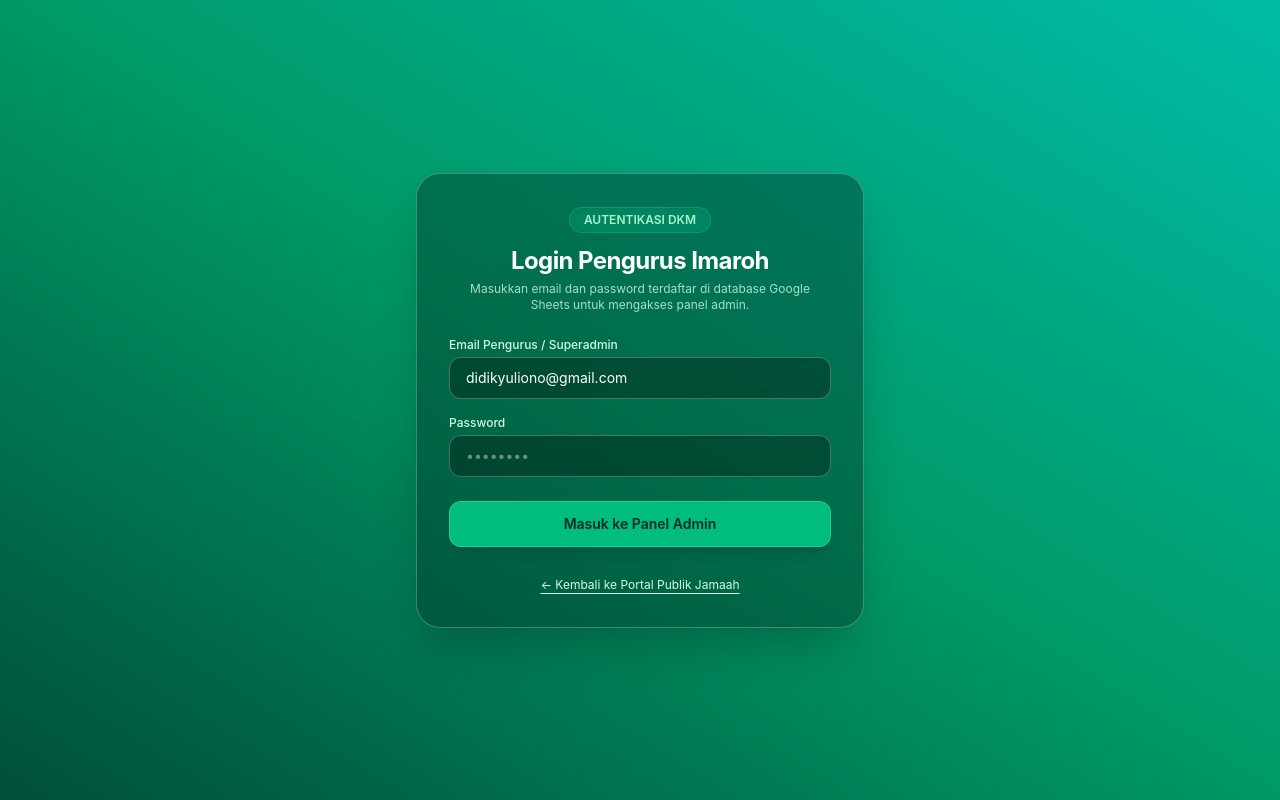
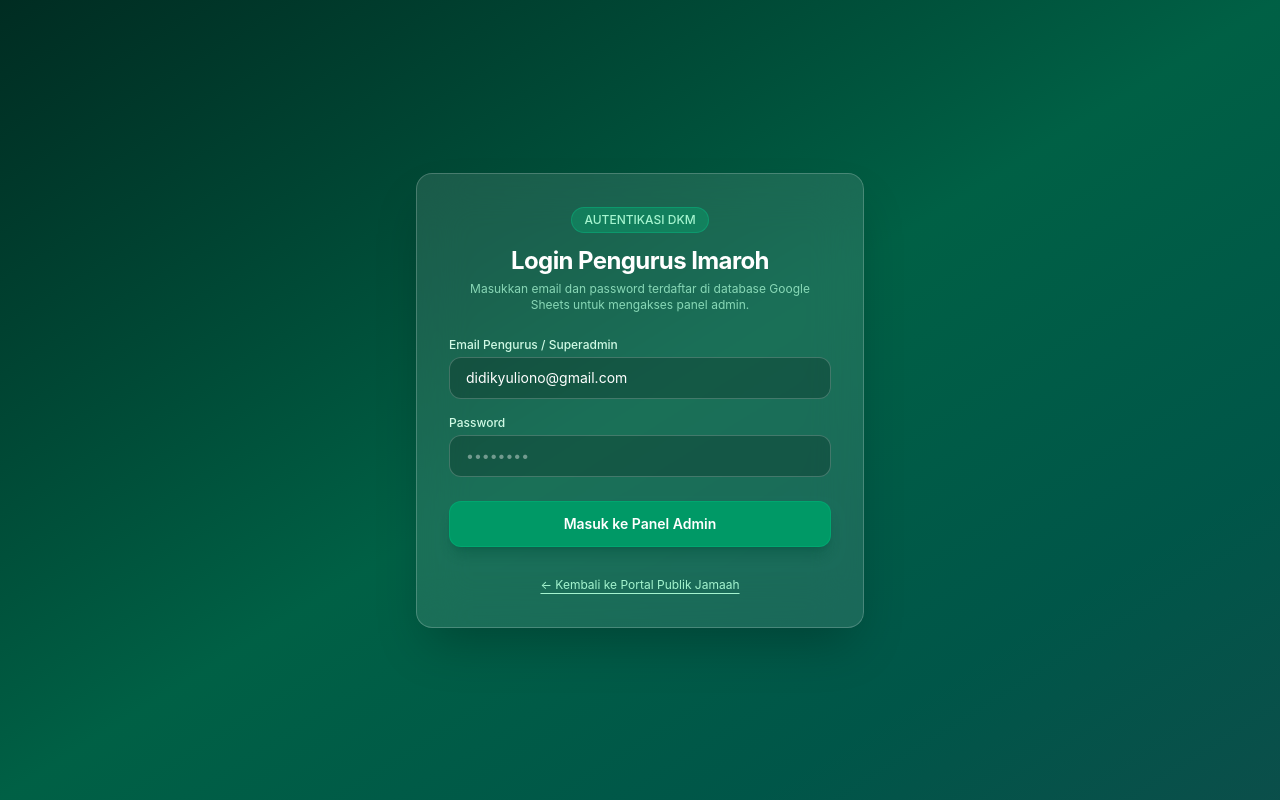
Before and after one commit to janur76/imaroh, a Next.js app: page /admin/login in a window 1280 px wide. Built offline with nearby package versions, Linux system fonts and the light colour scheme.

Commit message:
Update login page to glassmorphism green gradient UI

```diff
--- a/app/admin/login/page.tsx
+++ b/app/admin/login/page.tsx
@@ -13,27 +13,28 @@ export default function AdminLoginPage() {
     e.preventDefault();
     setLoading(true);
 
+    // Simulasi autentikasi / proses login admin
     setTimeout(() => {
       setLoading(false);
+      // Arahkan ke dashboard admin setelah sukses
       router.push('/admin');
     }, 1000);
   };
 
   return (
-    <div className="min-h-screen w-full flex items-center justify-center bg-gradient-to-tr from-emerald-900 via-emerald-600 to-teal-500 px-4">
-
+    <div className="min-h-screen w-full flex items-center justify-center bg-gradient-to-br from-emerald-950 via-emerald-800 to-teal-900 px-4">
       {/* Kotak Glassmorphism */}
-      <div className="w-full max-w-md p-8 rounded-3xl bg-emerald-950/40 backdrop-blur-2xl border border-white/25 shadow-2xl text-white">
+      <div className="w-full max-w-md p-8 rounded-2xl bg-white/10 backdrop-blur-xl border border-white/20 shadow-2xl text-white">
 
         {/* Header / Badge */}
         <div className="text-center mb-6">
-          <span className="inline-block px-3.5 py-1 rounded-full text-xs font-semibold bg-emerald-400/20 text-emerald-200 border border-emerald-400/30 mb-3 shadow-inner">
+          <span className="inline-block px-3 py-1 rounded-full text-xs font-medium bg-emerald-500/30 text-emerald-200 border border-emerald-400/30 mb-3">
             AUTENTIKASI DKM
           </span>
           <h1 className="text-2xl font-bold tracking-tight text-white">
             Login Pengurus Imaroh
           </h1>
-          <p className="text-xs text-emerald-100/80 mt-1">
+          <p className="text-xs text-emerald-200/80 mt-1">
             Masukkan email dan password terdaftar di database Google Sheets untuk mengakses panel admin.
           </p>
         </div>
@@ -49,7 +50,7 @@ export default function AdminLoginPage() {
               value={email}
               onChange={(e) => setEmail(e.target.value)}
               required
-              className="w-full px-4 py-2.5 rounded-xl bg-black/30 border border-white/25 text-white placeholder-white/40 focus:outline-none focus:ring-2 focus:ring-emerald-300 text-sm shadow-inner"
+              className="w-full px-4 py-2.5 rounded-xl bg-black/20 border border-white/20 text-white placeholder-white/40 focus:outline-none focus:ring-2 focus:ring-emerald-400 text-sm"
               placeholder="email@domain.com"
             />
           </div>
@@ -64,14 +65,14 @@ export default function AdminLoginPage() {
               onChange={(e) => setPassword(e.target.value)}
               required
               placeholder="••••••••"
-              className="w-full px-4 py-2.5 rounded-xl bg-black/30 border border-white/25 text-white placeholder-white/40 focus:outline-none focus:ring-2 focus:ring-emerald-300 text-sm shadow-inner"
+              className="w-full px-4 py-2.5 rounded-xl bg-black/20 border border-white/20 text-white placeholder-white/40 focus:outline-none focus:ring-2 focus:ring-emerald-400 text-sm"
             />
           </div>
 
           <button
             type="submit"
             disabled={loading}
-            className="w-full py-3 rounded-xl font-semibold bg-emerald-500 hover:bg-emerald-400 text-emerald-950 transition-all shadow-lg shadow-emerald-900/50 border border-emerald-300/40 text-sm mt-2 disabled:opacity-50 font-bold"
+            className="w-full py-3 rounded-xl font-semibold bg-emerald-600 hover:bg-emerald-500 text-white transition-all shadow-lg shadow-emerald-900/40 border border-emerald-500/40 text-sm mt-2 disabled:opacity-50"
           >
             {loading ? 'Memproses...' : 'Masuk ke Panel Admin'}
           </button>
@@ -81,7 +82,7 @@ export default function AdminLoginPage() {
         <div className="text-center mt-6">
           <a
             href="/"
-            className="text-xs text-emerald-100 hover:text-white transition-colors underline underline-offset-4"
+            className="text-xs text-emerald-200 hover:text-white transition-colors underline underline-offset-4"
           >
             ← Kembali ke Portal Publik Jamaah
           </a>
```
